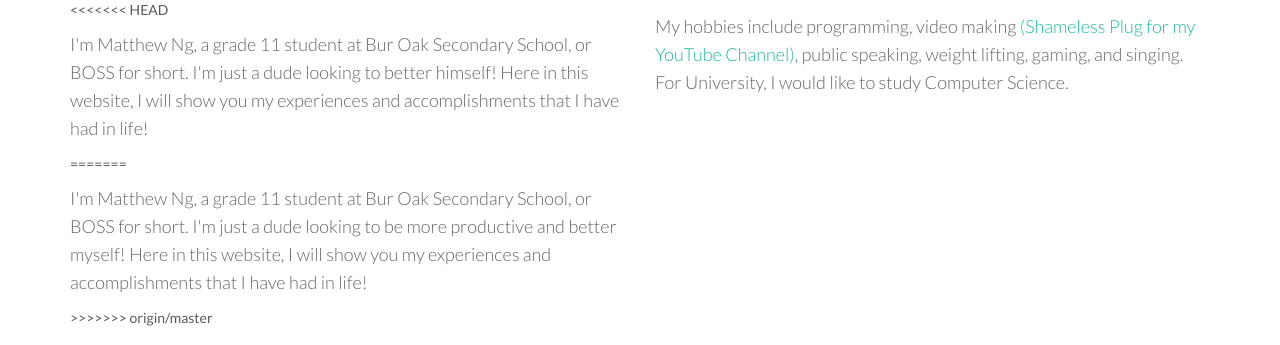
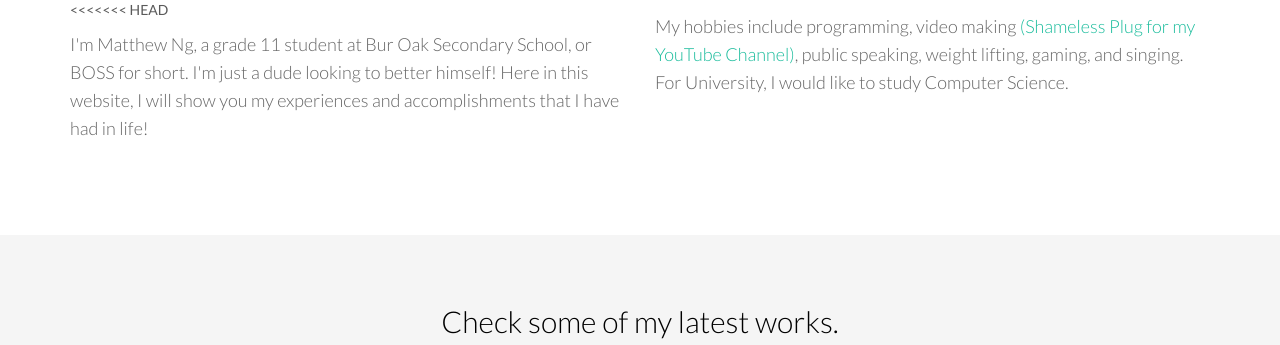
Before and after one commit to Matt-Ng/Matt-Ng.github.io, a plain HTML site: page index.html in a window 1280 px wide. Shown: the part 908-1253 px from the top of the page. Drawn offline with Linux system fonts and the light colour scheme; files whose address does not match are found by name.

Commit message:
error fix

```diff
--- a/index.html
+++ b/index.html
@@ -68,9 +68,6 @@
         <div class="col-md-6">
 <<<<<<< HEAD
           <p >I'm Matthew Ng, a grade 11 student at Bur Oak Secondary School, or BOSS for short. I'm just a dude looking to better himself! Here in this website, I will show you my experiences and accomplishments that I have had in life!</p>
-=======
-          <p >I'm Matthew Ng, a grade 11 student at Bur Oak Secondary School, or BOSS for short. I'm just a dude looking to be more productive and better myself! Here in this website, I will show you my experiences and accomplishments that I have had in life!</p>
->>>>>>> origin/master
         </div><!--/col-md-6-->
         <div class="col-md-6">
           <p> <p>  My hobbies include programming, video making <a href = "https://www.youtube.com/channel/UC-oIlNCihe9TFqnL3uR9MCg">(Shameless Plug for my YouTube Channel)</a>, public speaking, weight lifting, gaming, and singing. For University, I would like to study Computer Science.</p></p>
```
